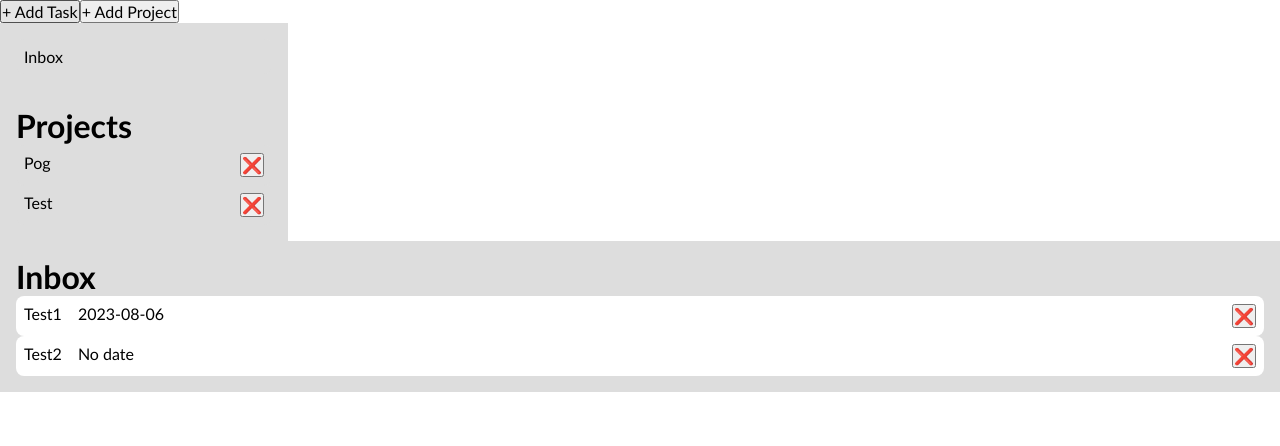
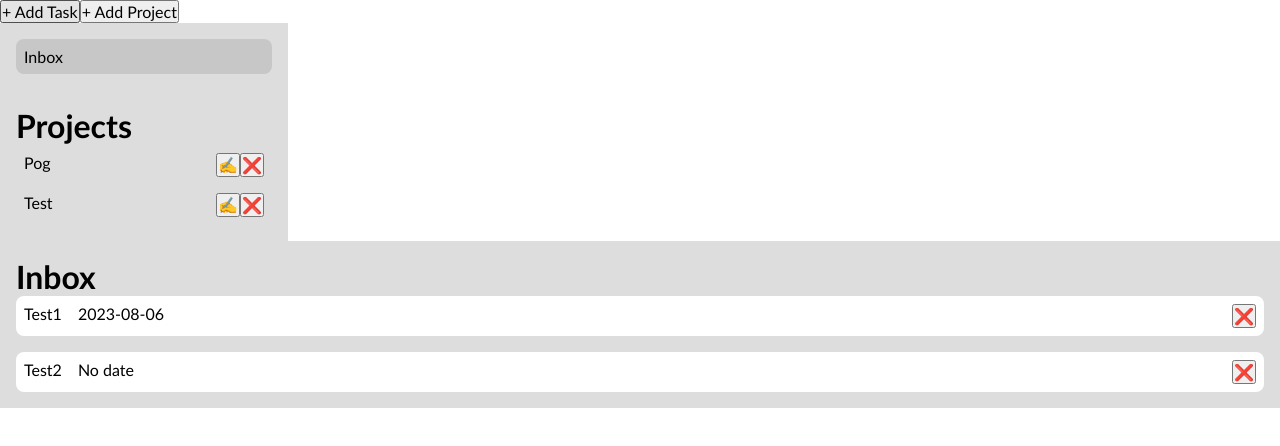
Before and after one commit to ilindaa/todo-list, a website built with webpack: page dist/index.html in a window 1280 px wide. Both pictures are taken after a click on the button "Inbox". Built offline with nearby package versions, Linux system fonts and the light colour scheme.

Commit message:
Fixed project deletion bugs; Added active tab

```diff
--- a/src/display.js
+++ b/src/display.js
@@ -13,6 +13,7 @@ export function displayDefaultProjects() {
         projectButton.classList.add('sidebar-project');
         projectButton.dataset.defaultProjectIndex = i;
         projectButton.onclick = displayProjectTitle;
+        projectButton.addEventListener('click', setActiveTab);
 
         projectName.textContent = allProjects.defaultArr[i].name;
 
@@ -34,43 +35,58 @@ export function displayUserProjects() {
         projectButton.classList.add('sidebar-project');
         projectButton.dataset.projectIndex = i;
         projectButton.onclick = displayProjectTitle;
+        projectButton.addEventListener('click', setActiveTab);
 
         projectName.textContent = allProjects.userArr[i].name;
 
         projectButton.appendChild(projectName);
 
         const buttonsDiv = document.createElement('div');
-        // const editIcon = document.createElement('button');
+        const editIcon = document.createElement('button');
         const deleteIcon = document.createElement('button');
 
-        // editIcon.type = 'button';
+        editIcon.type = 'button';
         deleteIcon.type = 'button';
 
-        // editIcon.textContent = '✍';
+        editIcon.textContent = '✍';
         deleteIcon.textContent = '❌';
 
-        // edit.onclick =
+        editIcon.onclick = editProject;
         deleteIcon.onclick = removeProject;
 
         projectButton.appendChild(buttonsDiv);
-        // buttonsDiv.appendChild(editIcon);
+        buttonsDiv.appendChild(editIcon);
         buttonsDiv.appendChild(deleteIcon);
 
         projectsContent.appendChild(projectButton);
     }
 }
 
-// Only the user projects are removable
-function removeProject() {
+// Remove a project from the array, options, and projects-area; clear the task area and re-display projects-area
+function removeProject(event) {
+    // Stop propagation so only the inner element function is executed and not the button's function
+    event.stopPropagation();
     const projectIndex = parseInt(this.parentElement.parentElement.dataset.projectIndex);
-    const taskTitle = document.querySelector('.task-title');
-    taskTitle.innerHTML = '';
+    clearProjectTitleAndDisplayTask();
     allProjects.userArr.splice(projectIndex, 1);
     removeSelectProjectOption(projectIndex);
     displayUserProjects();
 }
 
+function clearProjectTitleAndDisplayTask() {
+    const taskTitle = document.querySelector('.task-title');
+    const taskContent = document.querySelector('.task-content');
+    taskTitle.innerHTML = '';
+    taskContent.innerHTML = '';
+    // console.log("Clear!");
+}
+
+function editProject(event) {
+    event.stopPropagation();
+}
+
 export function displayProjectTitle() {
+    // console.log("displaying project title");
     const defaultProjectIndex = parseInt(this.dataset.defaultProjectIndex);
     const projectIndex = parseInt(this.dataset.projectIndex);
     const taskTitle = document.querySelector('.task-title');
@@ -118,6 +134,7 @@ function getCurrentIndexAndArray() {
 }
 
 export function displayTasks() {
+    // console.log("displaying tasks");
     const taskContent = document.querySelector('.task-content');
     taskContent.innerHTML = '';
 
@@ -145,16 +162,16 @@ export function displayTasks() {
 
         todoDiv.dataset.taskIndex = i;
 
-        // const editIcon = document.createElement('button');
+        const editIcon = document.createElement('button');
         const deleteIcon = document.createElement('button');
 
-        // editIcon.type = 'button';
+        editIcon.type = 'button';
         deleteIcon.type = 'button';
 
-        // editIcon.textContent = '✍';
+        editIcon.textContent = '✍';
         deleteIcon.textContent = '❌';
 
-        // edit.onclick =
+        editIcon.onclick =
         deleteIcon.onclick = removeTask;
 
         taskContent.appendChild(todoDiv);
@@ -173,3 +190,11 @@ function removeTask() {
 
     displayTasks();
 }
+
+function setActiveTab() {
+    let prev = document.getElementsByClassName('active');
+    if (prev.length > 0) {
+        prev[0].className = prev[0].className.replace('active', '');
+    }
+    this.classList.add('active');
+}
--- a/src/project.js
+++ b/src/project.js
@@ -9,6 +9,7 @@ export const allProjects = (() => {
     let defaultArr = [ {name: 'Inbox', todoArray: [ {title: 'Test1', description: '', dueDate: '2023-08-06', priority: '', project: 'Inbox'},
     {title: 'Test2', description: '', dueDate: '', priority: '', project: 'Inbox'},
     ] }, ];
-    let userArr =  [ {name: 'Pog', todoArray: []}, {name: 'Test', todoArray: []} ];
+    let userArr =  [ {name: 'Pog', todoArray: [ {title: 'Test3', description: '', dueDate: '2023-08-17', priority: '', project: 'Pog'} ]},
+    {name: 'Test', todoArray: [ {title: 'Test4', description: '', dueDate: '2023-08-17', priority: '', project: 'Test'} ]} ];
     return { defaultArr, userArr };
 })();
--- a/src/style.css
+++ b/src/style.css
@@ -42,6 +42,12 @@ button {
     padding: 1rem;
 }
 
+.task-content {
+    display: flex;
+    flex-direction: column;
+    gap: 1rem;
+}
+
 .sidebar-task {
     display: flex;
     justify-content: space-between;
@@ -55,3 +61,7 @@ button {
     display: flex;
     gap: 1rem;
 }
+
+.active {
+    filter: brightness(0.9);
+}
```
Also changed, not shown: dist/main.js.
